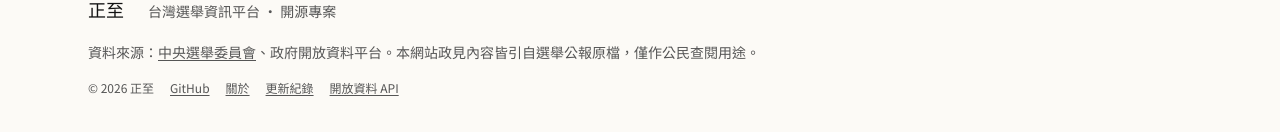
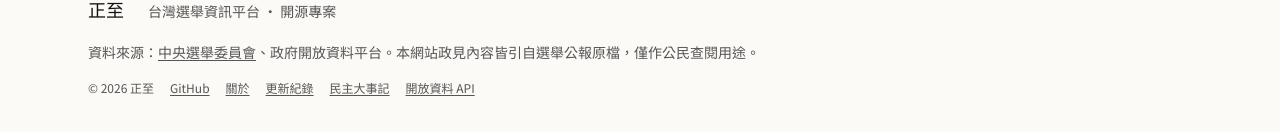
Before and after one commit to Yaochieh/taiwan-election-web, a Next.js app: page / in a window 1280 px wide. Shown: the part 1307-1439 px from the top of the page. Built offline with nearby package versions, Linux system fonts and the light colour scheme; no server answers.

Commit message:
chore: timeline page added to sitemap + footer link

```diff
--- a/src/app/sitemap.ts
+++ b/src/app/sitemap.ts
@@ -24,6 +24,7 @@ export default async function sitemap(): Promise<MetadataRoute.Sitemap> {
     "/people/compare",
     "/platforms",
     "/search",
+    "/timeline",
     "/trends",
   ].map((path) => ({
     url: `${BASE}${path}`,
--- a/src/components/site-footer.tsx
+++ b/src/components/site-footer.tsx
@@ -41,6 +41,12 @@ export function SiteFooter() {
             更新紀錄
           </a>
           <a
+            href="/timeline"
+            className="underline underline-offset-2 hover:text-ink"
+          >
+            民主大事記
+          </a>
+          <a
             href="/data/downloads"
             className="underline underline-offset-2 hover:text-ink"
           >
```
